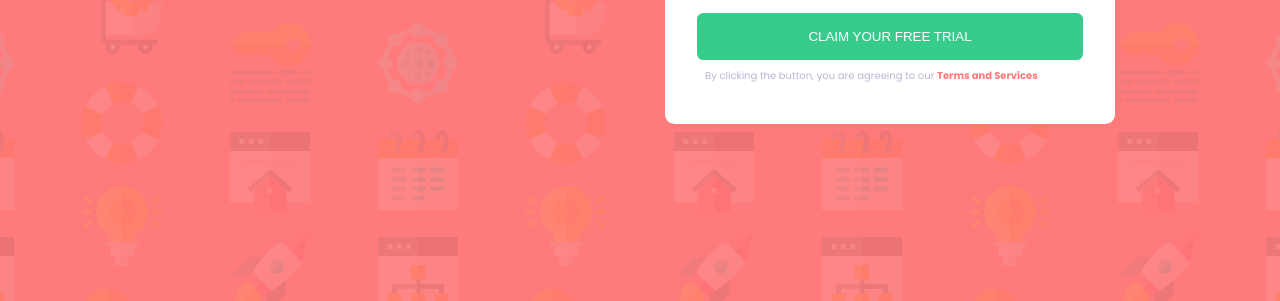
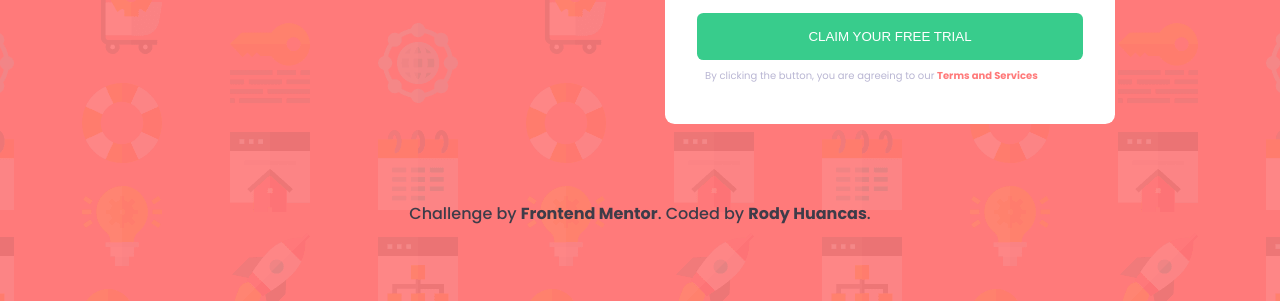
Before and after one commit to rody-huancas/intro-component-with-signup-form-master, a plain HTML site: page index.html in a window 1280 px wide. Shown: the part 499-800 px from the top of the page. Drawn offline with Linux system fonts and the light colour scheme.

Commit message:
attribution

```diff
--- a/assets/css/styles.css
+++ b/assets/css/styles.css
@@ -145,6 +145,19 @@ body {
   text-decoration: none;
 }
 
+.footer {
+  margin-top: -100px;
+  text-align: center;
+  font-weight: 500;
+  color: var(--DarkBlue);
+}
+
+.footer .attribution a {
+  color: var(--DarkBlue);
+  font-weight: 700;
+  text-decoration: none;
+}
+
 /* activar cuando haya un error */
 .active {
   display: none;
--- a/index.html
+++ b/index.html
@@ -125,12 +125,15 @@
       </div>
     </main>
 
-    <footer style="display: none">
+    <footer class="footer">
       <p class="attribution">
         Challenge by
         <a href="https://www.frontendmentor.io?ref=challenge" target="_blank"
           >Frontend Mentor</a
-        >. Coded by <a href="#">Your Name Here</a>.
+        >. Coded by
+        <a href="https://github.com/rody-huancas" target="_blank"
+          >Rody Huancas</a
+        >.
       </p>
     </footer>
 
```
